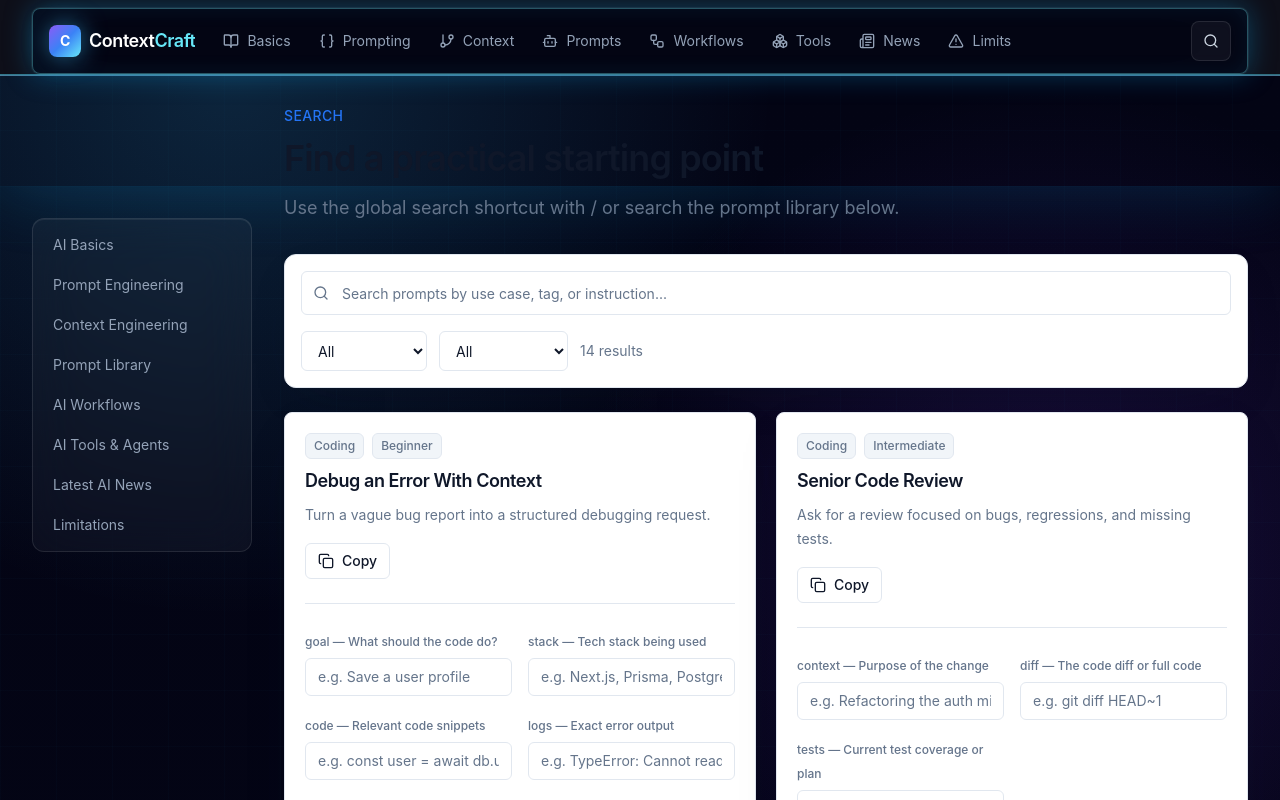
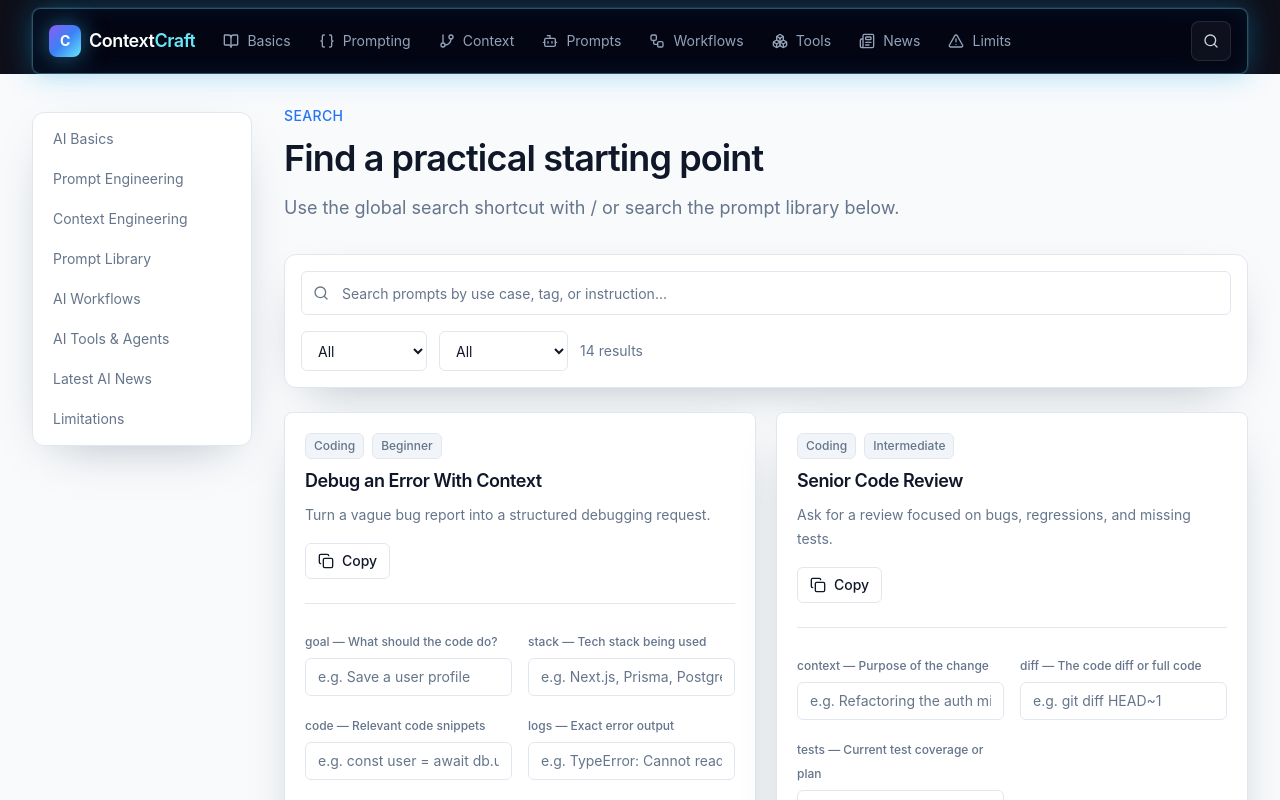
Before and after one commit to CodeByKhaleel/ContextCraft, a Next.js app: page /search in a window 1280 px wide. Shown: the top 800 px of the page. Built offline with nearby package versions, Linux system fonts and the light colour scheme.

Commit message:
style: simplify section shell background and sidebar

```diff
--- a/components/section-shell.tsx
+++ b/components/section-shell.tsx
@@ -21,19 +21,15 @@ export function SectionShell({
   className?: string;
 }) {
   return (
-    <div className="relative min-h-screen overflow-hidden bg-[#02030d] px-3 pb-16 pt-8 text-white sm:px-5 lg:px-8">
-      <div className="absolute inset-0 bg-[radial-gradient(circle_at_18%_0%,rgba(56,189,248,0.18),transparent_34rem),radial-gradient(circle_at_82%_8%,rgba(124,58,237,0.18),transparent_30rem),linear-gradient(180deg,#030414_0%,#050617_52%,#02030d_100%)]" />
-      <div className="absolute inset-0 bg-[linear-gradient(rgba(56,189,248,0.045)_1px,transparent_1px),linear-gradient(90deg,rgba(56,189,248,0.045)_1px,transparent_1px)] bg-[size:56px_56px] opacity-45" />
-      <div className="pointer-events-none absolute inset-x-0 top-0 h-28 border-t border-cyan-300/45 shadow-[inset_0_1px_0_rgba(125,211,252,0.55),0_0_70px_rgba(14,165,233,0.22)]" />
-
-      <div className="relative mx-auto grid max-w-7xl gap-8 lg:grid-cols-[220px_1fr]">
+    <div className="min-h-screen bg-background px-3 pb-16 pt-8 text-foreground sm:px-5 lg:px-8">
+      <div className="mx-auto grid max-w-7xl gap-8 lg:grid-cols-[220px_1fr]">
         <aside className="hidden lg:block">
-          <nav className="sticky top-28 space-y-1 rounded-xl border border-white/10 bg-white/[0.035] p-2 shadow-[inset_0_1px_0_rgba(255,255,255,0.07)] backdrop-blur-xl">
+          <nav className="sticky top-28 space-y-1 rounded-xl border border-border bg-card p-2 shadow-soft">
             {sidebar.map((item) => (
               <Link
                 key={item.href}
                 href={item.href}
-                className="block rounded-lg px-3 py-2 text-sm text-slate-400 transition hover:bg-cyan-300/10 hover:text-cyan-100"
+                className="block rounded-lg px-3 py-2 text-sm text-muted-foreground transition hover:bg-accent hover:text-accent-foreground"
               >
                 {item.label}
               </Link>
```
